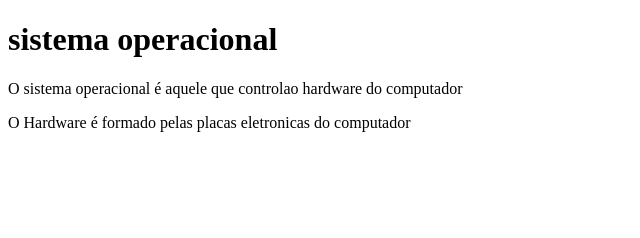
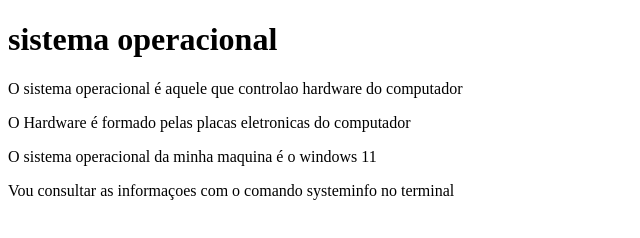
Before and after one commit to arthurbarcelar-wa/teste_cyber9, a plain HTML site: page index.html in a window 1280 px wide. Shown: the whole page, without its empty margins (0-640 px from the left). Drawn offline with Linux system fonts and the light colour scheme.

Commit message:
segunda versão

```diff
--- a/index.html
+++ b/index.html
@@ -10,5 +10,7 @@
     <h1>sistema operacional</h1>
     <p>O sistema operacional é aquele que controlao hardware do computador</p>
     <p>O Hardware é formado pelas placas eletronicas do computador</p>
+    <p>O sistema operacional da minha maquina é o windows 11</p>
+    <p>Vou consultar as informaçoes com o comando systeminfo no terminal</p>
 </body>
 </html>
```
